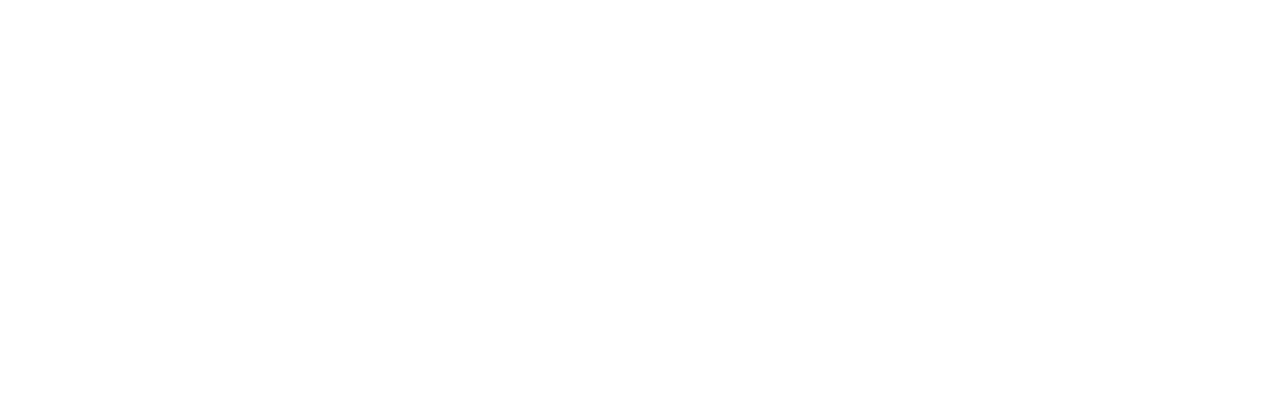
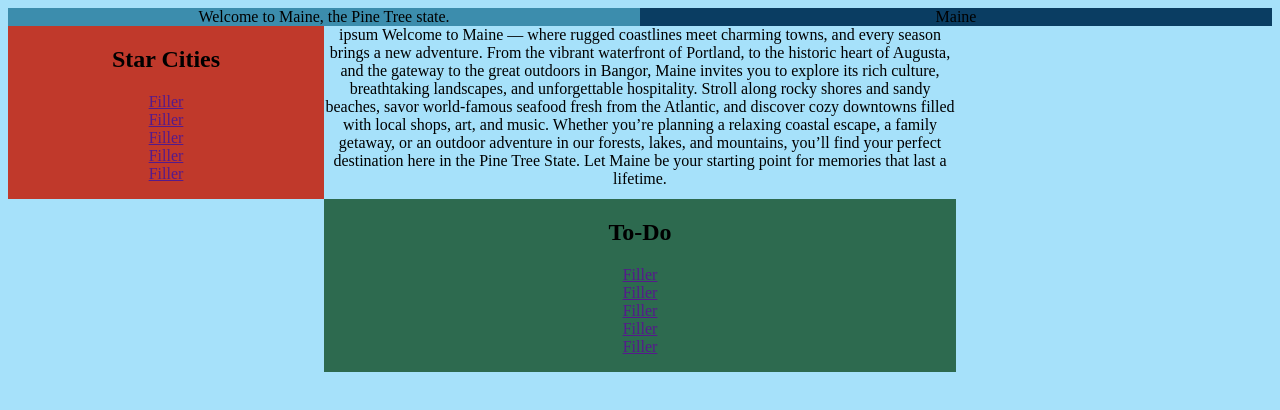
Before and after one commit to YdurDev/PP1-MultipageWebsite, a plain HTML site: page index.html in a window 1280 px wide. Drawn offline with Linux system fonts and the light colour scheme.

Commit message:
Added: Grid Layout and more filler information.

```diff
--- a/index.html
+++ b/index.html
@@ -3,9 +3,50 @@
 <head>
     <meta charset="UTF-8">
     <meta name="viewport" content="width=device-width, initial-scale=1.0">
-    <title>Welcome to Maine, the Pine Tree state.</title>
+    <title>The Maine Page</title>
+    <link rel="stylesheet" href="styles.css">
 </head>
 <body>
+    <!---Header-->
+    <header>
+        <div id="header">
+            Welcome to Maine, the Pine Tree state.
+        </div>
+    </header>
+    <!---Section-->
+    <section>
+            <div id="section">
+                Maine
+
+            </div>
+    </section>
+    <!---Nav-->
+    <nav>
+            <h2>Star Cities</h2>
+            <ul class="nav-link">
+                <li><a href="">Filler</a></li>
+                <li><a href="">Filler</a></li>
+                <li><a href="">Filler</a></li>
+                <li><a href="">Filler</a></li>
+                <li><a href="">Filler</a></li>
+            </ul>
+    </nav>
+    <!---Content-->
+    <div id="content">
+        ipsum Welcome to Maine — where rugged coastlines meet charming towns, and every season brings a new adventure. From the vibrant waterfront of Portland, to the historic heart of Augusta, and the gateway to the great outdoors in Bangor, Maine invites you to explore its rich culture, breathtaking landscapes, and unforgettable hospitality. Stroll along rocky shores and sandy beaches, savor world-famous seafood fresh from the Atlantic, and discover cozy downtowns filled with local shops, art, and music. Whether you’re planning a relaxing coastal escape, a family getaway, or an outdoor adventure in our forests, lakes, and mountains, you’ll find your perfect destination here in the Pine Tree State. Let Maine be your starting point for memories that last a lifetime.
+    </div>
+
+        <!---Aside--->
+    <aside id="content">
+        <h2>To-Do</h2>
+            <ul class="nav-link">
+                <li><a href="">Filler</a></li>
+                <li><a href="">Filler</a></li>
+                <li><a href="">Filler</a></li>
+                <li><a href="">Filler</a></li>
+                <li><a href="">Filler</a></li>
+            </ul>
+    </aside>
 
 </body>
 </html>
--- /dev/null
+++ b/styles.css
@@ -0,0 +1,49 @@
+/* Constants*/
+
+:root {
+    --NAVY-BLUE: #0A3D62;
+    --OCEAN-BLUE: #3C8DAD;
+    --SEAFOAM: #A6E1FA;
+    --LOBSTER-RED: #C0392B;
+    --PINE-GREEN:#1B4332;
+    --MOSS-GREEN: #2D6A4F;
+    --GRANITE-GRAY:#6C757D;
+}
+
+body {
+    background-color: var(--SEAFOAM);
+    display: grid;
+    grid-template-columns: 25% 25% 25% 25%;
+    grid-template-rows: auto auto;
+    text-align: center;
+    justify-content: center;
+}
+
+
+header {
+    background-color: var(--OCEAN-BLUE);
+    grid-column: span 2;
+}
+
+section {
+    background-color: var(--NAVY-BLUE);
+    grid-column: span 2;
+}
+
+nav {
+    background-color: var(--LOBSTER-RED);
+}
+
+aside {
+    background-color: var(--MOSS-GREEN);
+    grid-column: 5/5;
+}
+
+#content {
+    grid-column: 2/4;
+}
+
+.nav-link {
+    list-style: none;
+    padding:0;
+}
```
